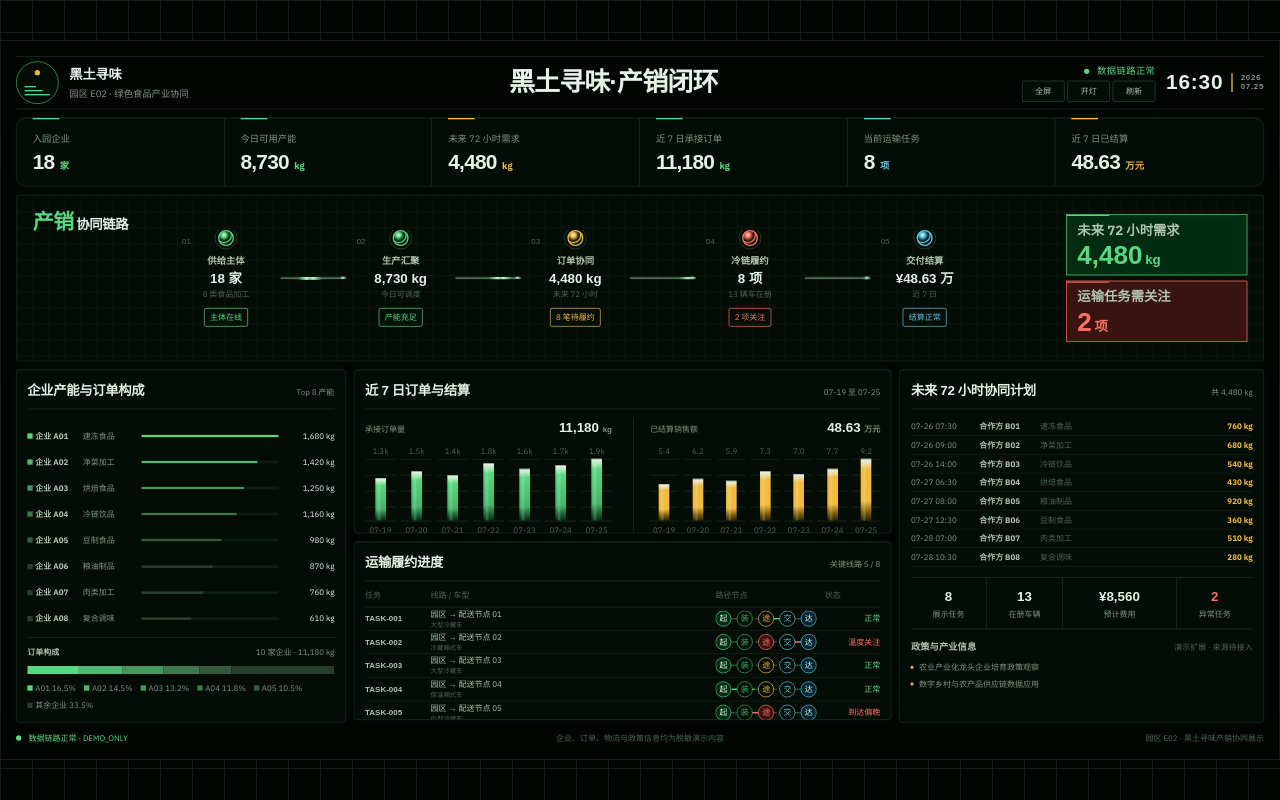
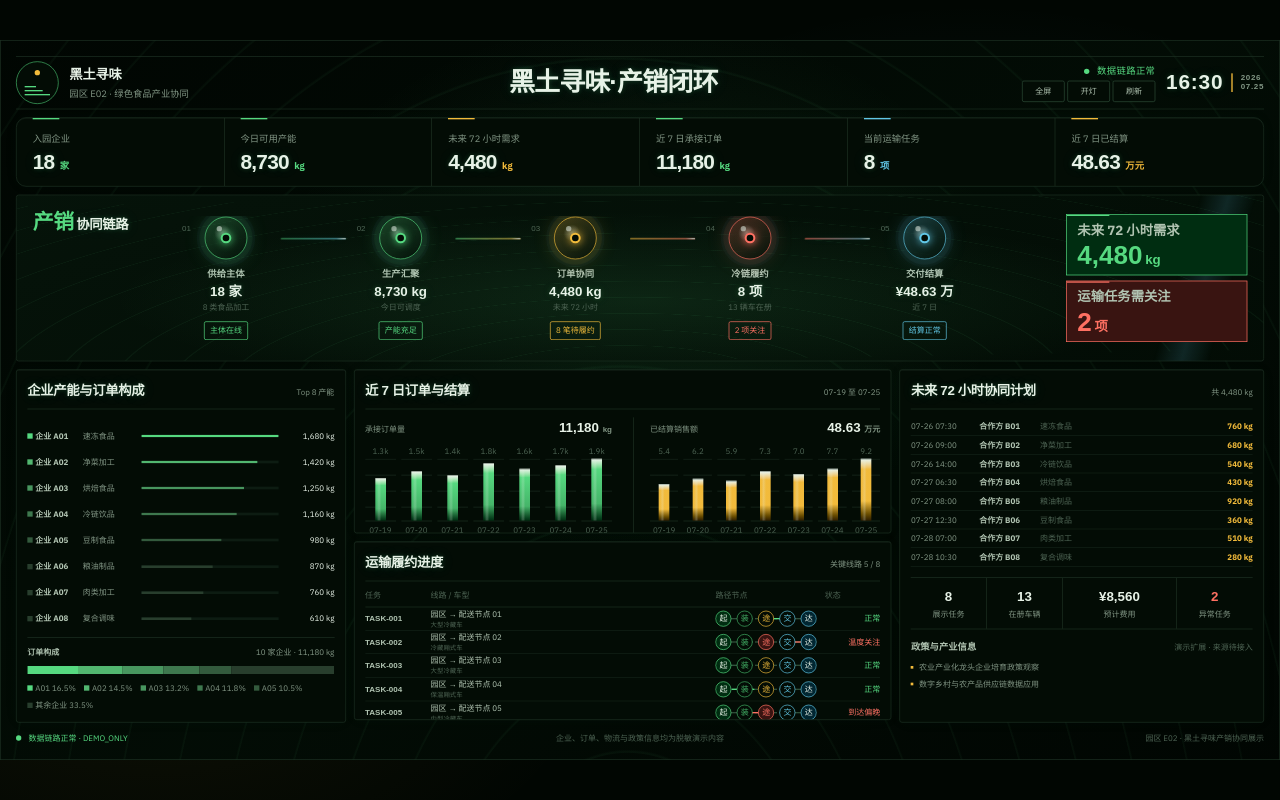
Before and after one commit to Flexibility607/black-soil-flavor-dashboard, a Next.js app: page / in a window 1280 px wide. Built offline with nearby package versions, Linux system fonts and the light colour scheme; a web font is replaced by a local one.

Commit message:
refine collaboration flow visuals

```diff
--- a/app/dashboard-v3.css
+++ b/app/dashboard-v3.css
@@ -24,10 +24,22 @@ a {
   inset: 0;
   overflow: clip;
   background:
-    linear-gradient(var(--color-grid) var(--rule-hairline), transparent var(--rule-hairline)),
-    linear-gradient(90deg, var(--color-grid) var(--rule-hairline), transparent var(--rule-hairline)),
+    radial-gradient(
+      ellipse at 50% 42%,
+      color-mix(in oklch, var(--color-accent) 14%, transparent),
+      transparent 44%
+    ),
+    radial-gradient(
+      ellipse at 76% 30%,
+      color-mix(in oklch, var(--color-blue) 7%, transparent),
+      transparent 30%
+    ),
+    radial-gradient(
+      ellipse at 12% 82%,
+      color-mix(in oklch, var(--color-amber) 6%, transparent),
+      transparent 28%
+    ),
     var(--color-paper);
-  background-size: var(--space-xl) var(--space-xl);
 }
 
 .screen[data-theme="day"] {
@@ -70,7 +82,19 @@ a {
   overflow: clip;
   transform: translate(-50%, -50%) scale(var(--dashboard-scale));
   transform-origin: center;
-  background: var(--color-paper);
+  isolation: isolate;
+  background:
+    radial-gradient(
+      ellipse at 50% 34%,
+      color-mix(in oklch, var(--color-accent) 10%, transparent),
+      transparent 40%
+    ),
+    linear-gradient(
+      145deg,
+      var(--color-paper),
+      var(--color-paper-2) 52%,
+      var(--color-paper)
+    );
   color: var(--color-ink);
   font-family: var(--font-body);
   font-size: var(--text-base);
@@ -80,9 +104,28 @@ a {
 .dashboard-v3::before {
   position: absolute;
   inset: 0;
+  z-index: 2;
   pointer-events: none;
   content: "";
   border: var(--rule-hairline) solid var(--color-rule);
+}
+
+.dashboard-v3::after {
+  position: absolute;
+  inset: -18% -5%;
+  z-index: -1;
+  pointer-events: none;
+  content: "";
+  background: repeating-radial-gradient(
+    ellipse at 48% 108%,
+    transparent 0 var(--space-3xl),
+    color-mix(in oklch, var(--color-accent) 6%, transparent) calc(var(--space-3xl) + var(--rule-hairline))
+      calc(var(--space-3xl) + var(--rule-strong)),
+    transparent calc(var(--space-3xl) + var(--space-2xs))
+      calc(var(--space-4xl) - var(--space-md))
+  );
+  opacity: 0.72;
+  transform: rotate(-2deg);
 }
 
 .masthead {
@@ -176,6 +219,18 @@ a {
   letter-spacing: -0.035em;
   line-height: 1.05;
   overflow-wrap: anywhere;
+}
+
+.screen:not([data-theme="day"]) .masthead__title h1,
+.screen:not([data-theme="day"]) .metric__value strong,
+.screen:not([data-theme="day"]) .loop-map__intro h2 span,
+.screen:not([data-theme="day"]) .loop-stage strong,
+.screen:not([data-theme="day"]) .panel-title h2,
+.screen:not([data-theme="day"]) .time-lockup strong {
+  color: var(--color-ink);
+  text-shadow:
+    0 0 var(--space-xs) color-mix(in oklch, var(--color-accent) 22%, transparent),
+    0 0 var(--space-lg) color-mix(in oklch, var(--color-blue) 10%, transparent);
 }
 
 .masthead__status {
@@ -403,6 +458,33 @@ a {
   align-items: center;
   padding: var(--space-lg);
   overflow: hidden;
+  background:
+    radial-gradient(
+      ellipse at 50% 64%,
+      color-mix(in oklch, var(--color-accent) 11%, transparent),
+      transparent 60%
+    ),
+    linear-gradient(160deg, var(--color-paper-3), var(--color-paper-2));
+}
+
+.loop-map::before {
+  position: absolute;
+  top: 0;
+  bottom: 0;
+  left: 0;
+  width: calc(var(--space-4xl) - var(--space-sm));
+  z-index: 2;
+  pointer-events: none;
+  content: "";
+  background: linear-gradient(
+    90deg,
+    transparent,
+    color-mix(in oklch, var(--color-blue) 14%, transparent),
+    transparent
+  );
+  opacity: 0;
+  transform: translateX(-220%) skewX(-16deg);
+  animation: map-sweep calc(var(--dur-long) * 21) var(--ease-in-out) infinite;
 }
 
 .loop-map::after {
@@ -410,18 +492,23 @@ a {
   inset: 0;
   pointer-events: none;
   content: "";
-  background:
-    linear-gradient(var(--color-grid) var(--rule-hairline), transparent var(--rule-hairline)),
-    linear-gradient(90deg, var(--color-grid) var(--rule-hairline), transparent var(--rule-hairline));
-  background-size: var(--space-lg) var(--space-lg);
-  opacity: 0.55;
+  background: repeating-radial-gradient(
+    ellipse at 48% 118%,
+    transparent 0 var(--space-3xl),
+    color-mix(in oklch, var(--color-accent) 7%, transparent) calc(var(--space-3xl) + var(--rule-hairline))
+      calc(var(--space-3xl) + var(--rule-strong)),
+    transparent calc(var(--space-3xl) + var(--space-2xs))
+      calc(var(--space-4xl) - var(--space-md))
+  );
+  opacity: 0.8;
+  transform: rotate(-1deg) scaleX(1.08);
 }
 
 .loop-map__intro,
 .loop-map__path,
 .loop-map__signals {
   position: relative;
-  z-index: 1;
+  z-index: 3;
 }
 
 .loop-map__intro {
@@ -505,22 +592,54 @@ a {
 }
 
 .loop-stage__node {
+  position: relative;
   display: block;
-  width: var(--space-lg);
-  height: var(--space-lg);
+  width: var(--space-3xl);
+  height: var(--space-3xl);
   margin-bottom: var(--space-xs);
-  border: var(--rule-strong) solid var(--stage-color);
+  border: var(--rule-hairline) solid var(--stage-color);
   border-radius: 50%;
-  background: radial-gradient(
-    circle at 34% 28%,
-    var(--color-ink) 0,
-    var(--stage-color) 18%,
-    var(--color-paper-3) 48%,
-    var(--stage-color) 56%,
-    var(--color-paper-2) 70%
-  );
-  outline: var(--rule-hairline) solid var(--color-rule-strong);
-  outline-offset: var(--space-2xs);
+  background:
+    radial-gradient(
+      circle at 42% 38%,
+      color-mix(in oklch, var(--color-ink) 38%, transparent),
+      transparent 24%
+    ),
+    linear-gradient(
+      145deg,
+      color-mix(in oklch, var(--stage-color) 28%, transparent),
+      var(--color-paper-3)
+    );
+  box-shadow:
+    0 0 0 var(--space-xs) color-mix(in oklch, var(--stage-color) 5%, transparent),
+    0 0 0 var(--space-sm) color-mix(in oklch, var(--color-blue) 3%, transparent),
+    0 0 var(--space-xl) color-mix(in oklch, var(--stage-color) 24%, transparent);
+}
+
+.loop-stage__node::before {
+  position: absolute;
+  top: 50%;
+  left: 50%;
+  width: var(--space-md);
+  height: var(--space-md);
+  content: "";
+  border: calc(var(--rule-strong) + var(--rule-hairline)) solid var(--stage-color);
+  border-radius: 50%;
+  background: var(--color-paper-2);
+  box-shadow: 0 0 var(--space-sm) var(--stage-color);
+  transform: translate(-50%, -50%);
+}
+
+.loop-stage__node::after {
+  position: absolute;
+  top: 21%;
+  left: 28%;
+  width: var(--space-xs);
+  height: var(--space-xs);
+  content: "";
+  border-radius: 50%;
+  background: color-mix(in oklch, var(--color-ink) 72%, transparent);
+  opacity: 0.72;
 }
 
 .loop-stage h3 {
@@ -555,65 +674,64 @@ a {
 .loop-stage__connector {
   position: relative;
   flex: 1 1 auto;
-  height: var(--space-2xs);
+  align-self: flex-start;
+  height: var(--rule-strong);
+  margin-top: var(--space-xl);
   margin-inline: var(--space-xs);
   overflow: hidden;
   border-radius: var(--radius-chip);
-  background: linear-gradient(
-    180deg,
-    var(--color-paper-4) 0,
-    var(--color-rule-strong) 36%,
-    var(--color-ink-2) 50%,
-    var(--color-rule-strong) 64%,
-    var(--color-paper-4) 100%
-  );
+  background: linear-gradient(90deg, var(--color-accent-strong), var(--color-blue));
+  box-shadow: 0 0 var(--space-sm) color-mix(in oklch, var(--color-blue) 18%, transparent);
+  opacity: 0.72;
 }
 
 .loop-stage__connector::before {
   position: absolute;
   inset: 0 auto 0 0;
-  width: 38%;
+  top: calc(var(--rule-hairline) * -1);
+  bottom: auto;
+  width: 24%;
+  height: calc(var(--rule-strong) + var(--space-2xs));
   content: "";
   border-radius: var(--radius-chip);
   background: linear-gradient(
     90deg,
-    transparent 0,
-    var(--color-accent-strong) 16%,
-    var(--color-ink) 38%,
-    var(--color-accent) 50%,
-    var(--color-ink) 62%,
-    var(--color-accent-strong) 84%,
-    transparent 100%
+    transparent,
+    color-mix(in oklch, var(--color-ink) 92%, transparent),
+    transparent
   );
-  box-shadow: 0 0 var(--space-sm) var(--color-accent-strong);
+  box-shadow: 0 0 var(--space-md) color-mix(in oklch, var(--color-ink) 36%, transparent);
   opacity: 0;
-  animation: connector-flow calc(var(--dur-long) * 4) linear infinite;
+  animation: connector-flow calc(var(--dur-long) * 19) var(--ease-in-out) infinite;
 }
 
 .loop-stage__connector::after {
-  position: absolute;
-  top: 50%;
-  right: 0;
-  width: var(--space-xs);
-  height: var(--space-xs);
-  content: "";
-  border: var(--rule-hairline) solid var(--color-ink-2);
-  border-radius: 50%;
-  background: radial-gradient(circle at 35% 30%, var(--color-ink), var(--color-accent) 44%, var(--color-accent-dark) 72%);
-  box-shadow: 0 0 var(--space-xs) var(--color-accent-strong);
-  transform: translateY(-50%);
+  display: none;
+  content: none;
+}
+
+.loop-stage-wrap:nth-child(2) .loop-stage__connector {
+  background: linear-gradient(90deg, var(--color-accent), var(--color-amber));
+}
+
+.loop-stage-wrap:nth-child(3) .loop-stage__connector {
+  background: linear-gradient(90deg, var(--color-amber), var(--color-danger));
+}
+
+.loop-stage-wrap:nth-child(4) .loop-stage__connector {
+  background: linear-gradient(90deg, var(--color-danger), var(--color-blue));
 }
 
 .loop-stage-wrap:nth-child(2) .loop-stage__connector::before {
-  animation-delay: calc(var(--dur-long) * -1);
+  animation-delay: 0ms;
 }
 
 .loop-stage-wrap:nth-child(3) .loop-stage__connector::before {
-  animation-delay: calc(var(--dur-long) * -2);
+  animation-delay: 0ms;
 }
 
 .loop-stage-wrap:nth-child(4) .loop-stage__connector::before {
-  animation-delay: calc(var(--dur-long) * -3);
+  animation-delay: 0ms;
 }
 
 .loop-map__signals {
@@ -1261,15 +1379,32 @@ a {
 @keyframes connector-flow {
   0% {
     opacity: 0;
-    transform: translateX(0);
+    transform: translateX(-110%);
   }
-  18%,
-  78% {
+  15%,
+  80% {
     opacity: 1;
   }
   100% {
     opacity: 0;
-    transform: translateX(258%);
+    transform: translateX(420%);
+  }
+}
+
+@keyframes map-sweep {
+  0%,
+  14% {
+    opacity: 0;
+    transform: translateX(-220%) skewX(-16deg);
+  }
+  22%,
+  74% {
+    opacity: 1;
+  }
+  84%,
+  100% {
+    opacity: 0;
+    transform: translateX(2400%) skewX(-16deg);
   }
 }
 
```
